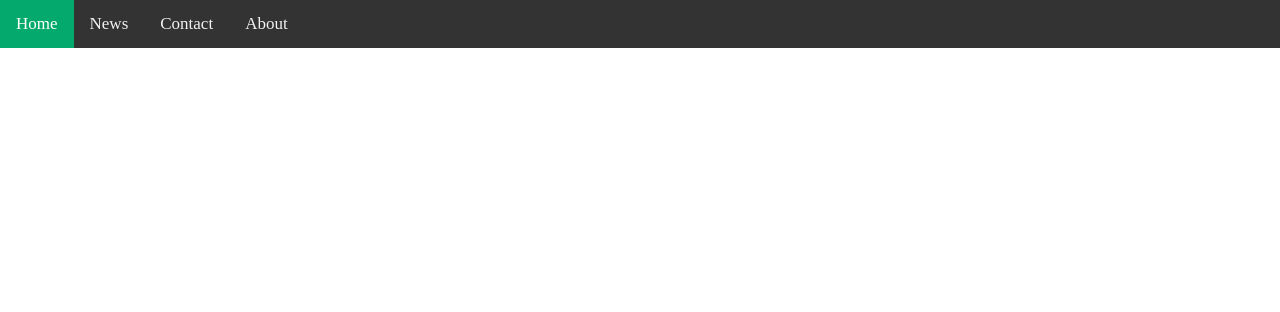
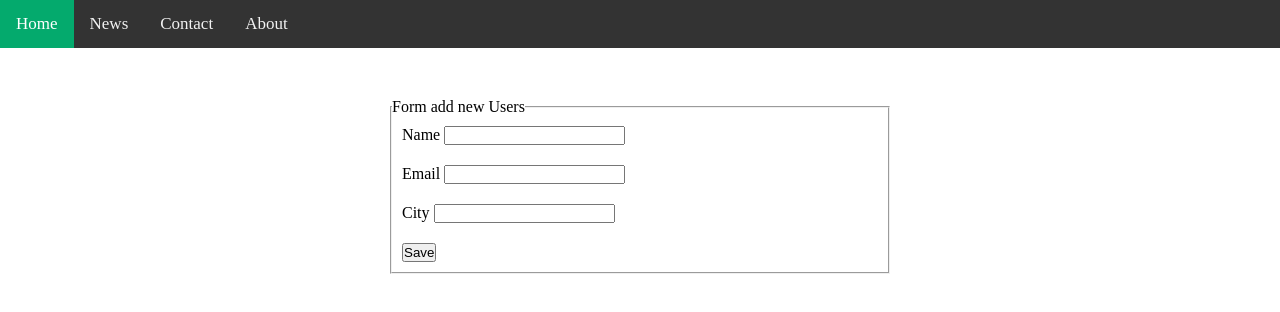
Before and after one commit to thacbaonguyen/backend-express-beginner, a website: page src/view/home.ejs in a window 1280 px wide. Drawn offline with nearby package versions, Linux system fonts and the light colour scheme; files that its build step writes are made by us from their sources.

Commit message:
post infomation

```diff
--- a/src/controllers/homeController.js
+++ b/src/controllers/homeController.js
@@ -9,7 +9,12 @@ const getHomePage = (req, res) => {
 const getABC = (req, res) => {
   res.render("sample.ejs");
 };
+const postCreateUser = (req, res) => {
+  console.log(req.body);
+  res.send("creat a new user");
+};
 module.exports = {
   getHomePage,
   getABC,
+  postCreateUser,
 };
--- a/src/public/css/styles.css
+++ b/src/public/css/styles.css
@@ -33,3 +33,15 @@
   background-color: #04aa6d;
   color: white;
 }
+.form {
+  width: 500px;
+  margin: 0 auto;
+  padding-top: 50px;
+}
+.input-group {
+  padding: 10px;
+}
+button {
+  margin: 10px;
+  cursor: pointer;
+}
--- a/src/server.js
+++ b/src/server.js
@@ -8,8 +8,10 @@ const pool = require("./config/database");
 // console.log("check env: ", process.env.PORT);
 const port = process.env.PORT;
 const hostName = process.env.HOST_NAME;
-
-app.use("/token", webRoutes);
+//config req.body
+app.use(express.json()); // for json
+app.use(express.urlencoded({ extended: true })); // for form data
+app.use("/", webRoutes);
 // config static files
 configViewEngine(app);
 app.listen(port, () => {
--- a/src/view/home.ejs
+++ b/src/view/home.ejs
@@ -12,5 +12,28 @@
       <a href="#contact">Contact</a>
       <a href="#about">About</a>
     </div>
+    <div class="form">
+      <form action="/create-user" method="post">
+        <fieldset>
+          <legend>Form add new Users</legend>
+
+          <div class="input-group">
+            <label for="inputName">Name</label>
+            <input type="text" name="inputName" id="inputName" />
+          </div>
+          <div class="input-group">
+            <label for="inputEmail">Email</label>
+            <input type="text" name="inputEmail" id="inputEmail" />
+          </div>
+          <div class="input-group">
+            <label for="inputCity">City</label>
+            <input type="text" name="inputCity" id="inputCity" />
+          </div>
+          <div>
+            <button>Save</button>
+          </div>
+        </fieldset>
+      </form>
+    </div>
   </body>
 </html>
```
Also changed, not shown: src/routes/web.js (+6 -2 lines).
